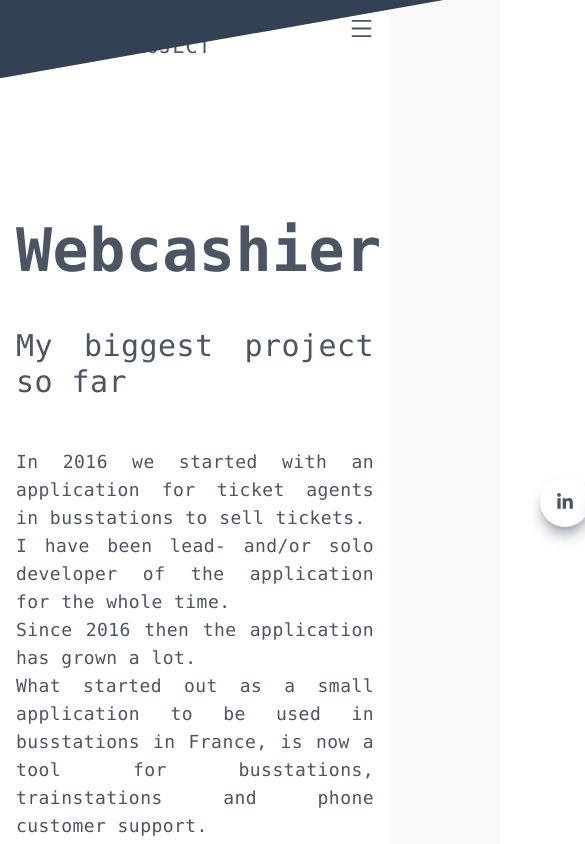
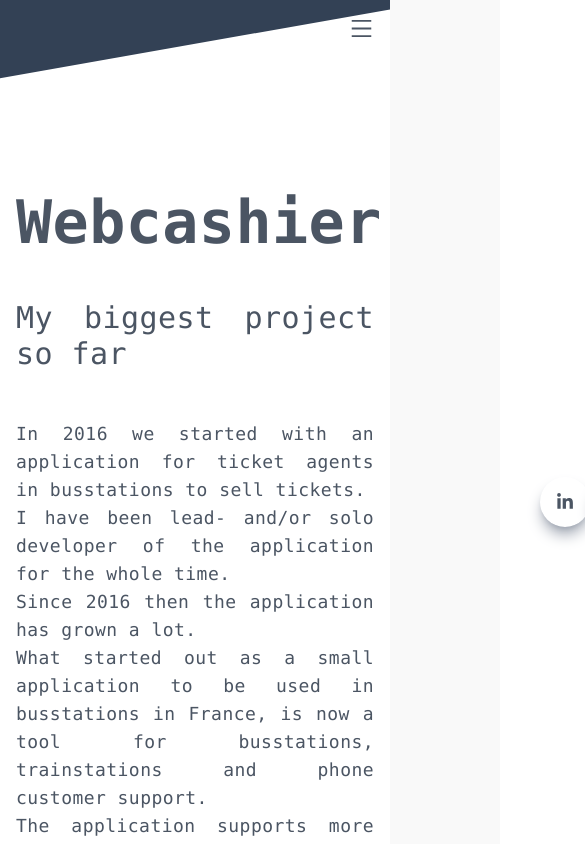
Before and after one commit to liisi29/portfolio, a Next.js app: page /cashier in a window 390 px wide. Shown: the top 844 px of the page, 585 px wide, since content can reach past the window. Built offline with nearby package versions, Linux system fonts and the light colour scheme.

Commit message:
Fixed webcashier page for mobile

```diff
--- a/components/layout/LayoutPage.tsx
+++ b/components/layout/LayoutPage.tsx
@@ -8,15 +8,16 @@
 }: PropsWithChildren & { section: LayoutPageHeaderTranslation }) {
   return (
     <section
-      className="_bg-white before:content-['']
-    before:w-[1000px] before:h-[1000px]
+      className="_bg-white
+      before:content-['']
+      before:w-[1000px] before:h-[1000px]
     before:bg-slate-700
-    before:left-[-100px] before:top-[-1000px]
-    before:absolute
-    before:rotate-[-100deg]
+      before:left-[-100px] before:top-[-1000px]
+      before:absolute
+      before:rotate-[-100deg] overflow-x-hidden lg:overflow-x-visible
     "
     >
-      <SectionHeader section={section} />
+      <SectionHeader section={section} hideForSmall="true" />
       <article className="flex flex-col lg:flex-row text-justify ">
         {children}
       </article>
--- a/components/layout/navbar/Navbar.tsx
+++ b/components/layout/navbar/Navbar.tsx
@@ -35,7 +35,7 @@
   const twitter = <FaTwitter />;
   const github = <FaGithub />;
   return (
-    <header className="absolute md:relative w-full h-20 z-[100]">
+    <header className="absolute xl:relative w-full h-20 z-[100]">
       <div className="flex justify-end items-center w-full h-full px-2 2xl:px-16">
         <div>
           <ul className="hidden md:flex font-mono">
--- a/pages/cashier/index.tsx
+++ b/pages/cashier/index.tsx
@@ -26,10 +26,10 @@
         <Stack />
         <Responsibilities />
         <div className="">
-          <div className="w-[50%] inline-block">
+          <div className="w-[100%] 2xl:w-[45%] inline-block">
             <Me />
           </div>
-          <div className="ml-12 mt-12 w-[45%] inline-block">
+          <div className="ml-12 mt-12 w-[80%] 2xl:w-[45%] inline-block">
             <Image
               src="/cashier/modify.jpg"
               alt="modify"
```
